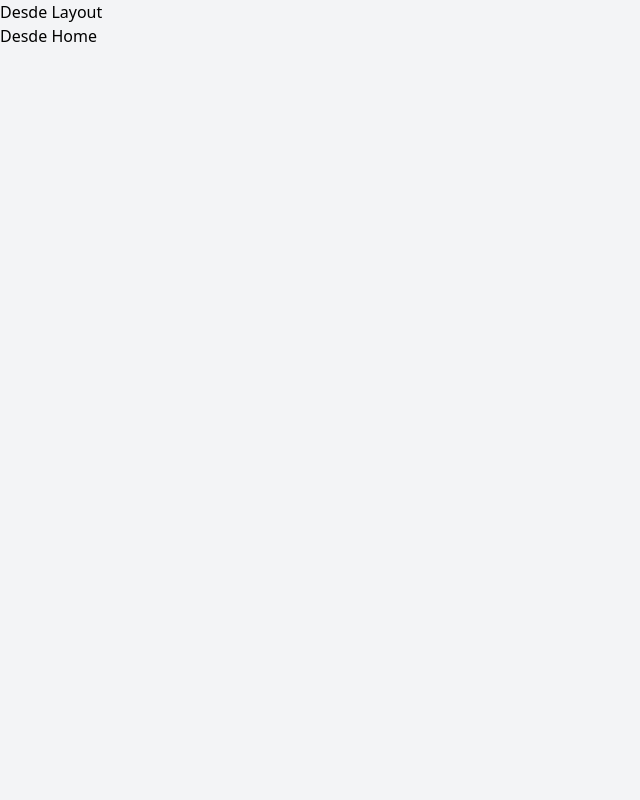
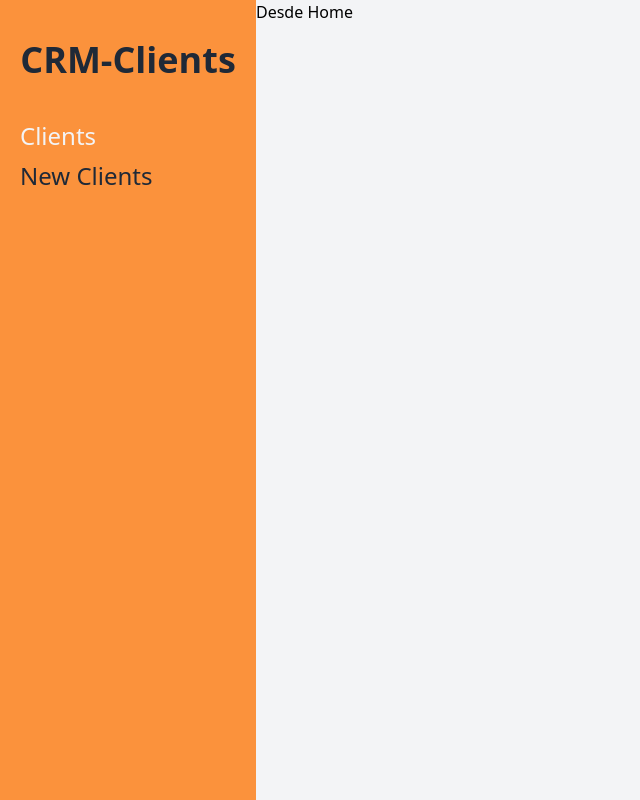
Before and after one commit to elencha3/react-ud-crm, a React (Vite) app: page /clients in a window 1280 px wide. Shown: the whole page, without its empty margins (0-640 px from the left). Built offline with nearby package versions, Linux system fonts and the light colour scheme.

Commit message:
sidebar & useLocation

```diff
--- a/src/layout/Layout.jsx
+++ b/src/layout/Layout.jsx
@@ -1,12 +1,44 @@
-import { Outlet } from "react-router-dom"
+import { Outlet, Link, useLocation } from "react-router-dom";
 
 const Layout = () => {
+    const location = useLocation();
+
+    const currentUrl = location.pathname;
+
     return (
-        <div>
-            <h1>Desde Layout</h1>
-            <Outlet/>
+        <div className="md:flex md:min-h-screen">
+            <div className="md:w-1/5 bg-orange-400 px-5 py-10">
+                <h2 className="text-4xl font-black text-center text-gray-800 ">
+                    CRM-Clients
+                </h2>
+                <nav className="mt-10">
+                    <Link
+                        to="/clients"
+                        className={`${
+                            currentUrl === "/clients"
+                                ? "text-gray-100"
+                                : "text-gray-800"
+                        } text-2xl block mt-2 hover:text-gray-100 `}
+                    >
+                        Clients
+                    </Link>
+                    <Link
+                        to="/clients/new"
+                        className={`${
+                            currentUrl === "/clients/new"
+                                ? "text-gray-100"
+                                : "text-gray-800"
+                        } text-2xl block mt-2 hover:text-gray-100 `}
+                    >
+                        New Clients
+                    </Link>
+                </nav>
+            </div>
+            <div className="md:w-4/5">
+                <Outlet />
+            </div>
         </div>
-    )
-}
+    );
+};
 
-export default Layout
+export default Layout;
```
